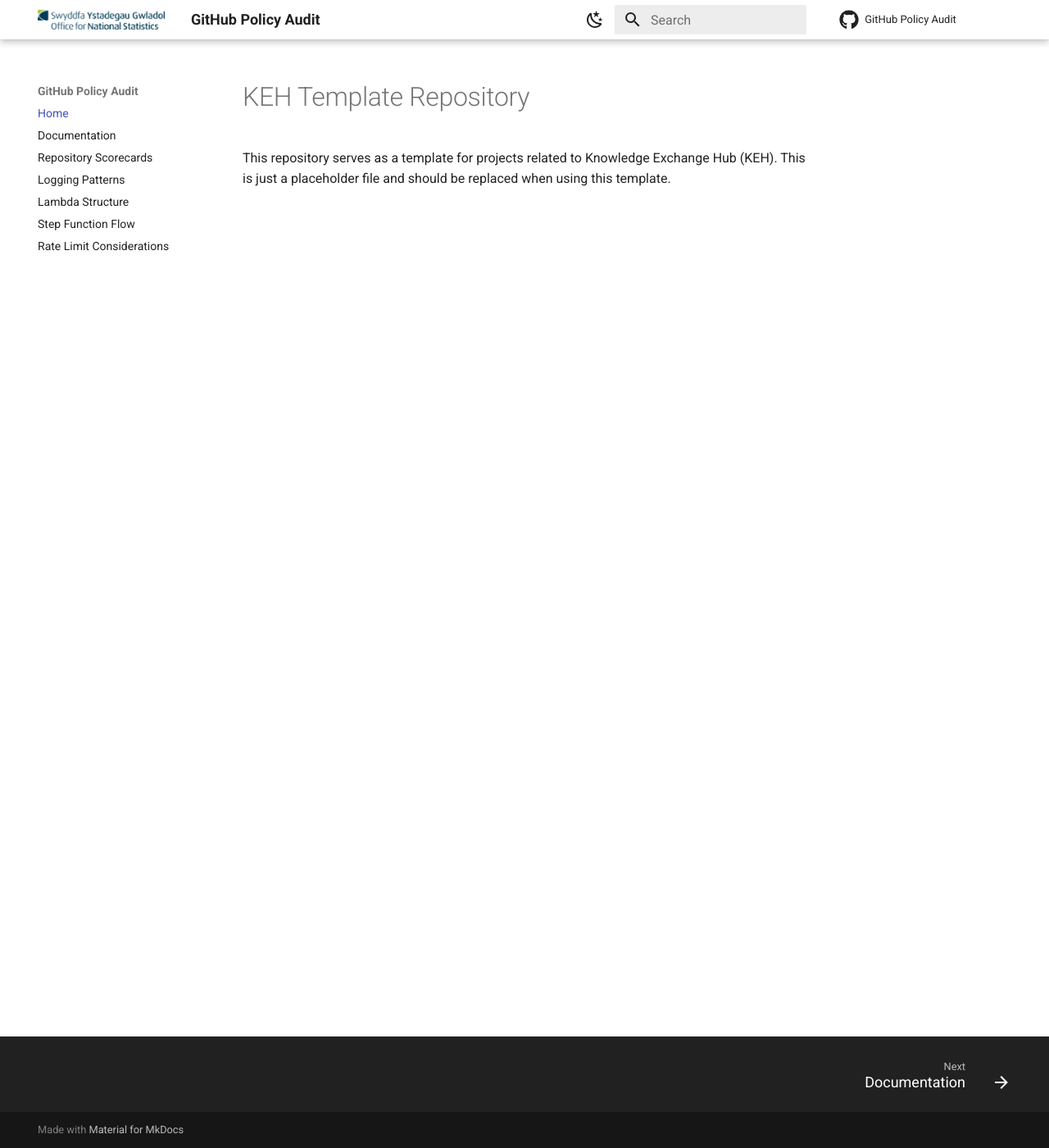
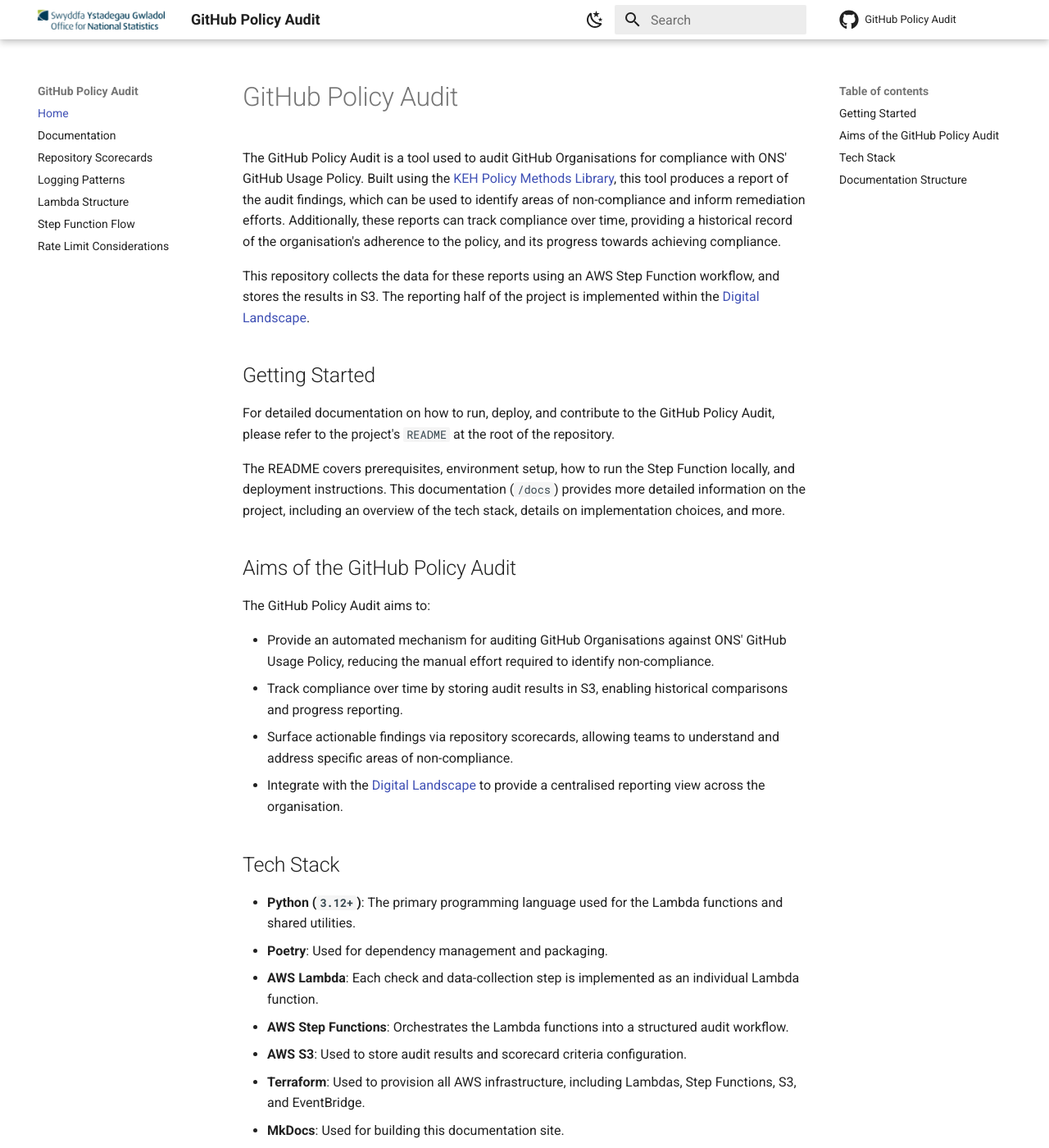
Before and after one commit to ONS-Innovation/keh-github-policy-audit, an MkDocs documentation site: the page built from docs/index.md, in a window 1280 px wide and 1400 px high. Shown: the whole window at 82% size. Built offline with MkDocs 1.6.1 and Material for MkDocs 9.7.7, drawn with Linux system fonts in a browser that asks for light colours; comment, search, counter and statistics services are not loaded; some of the changed text lies outside the part shown.

Commit message:
feat: update documentation for GitHub Policy Audit tool and its aims

````diff
--- a/docs/index.md
+++ b/docs/index.md
@@ -1,4 +1,48 @@
-# KEH Template Repository
+# GitHub Policy Audit
 
-This repository serves as a template for projects related to Knowledge Exchange Hub (KEH).
-This is just a placeholder file and should be replaced when using this template.
+The GitHub Policy Audit is a tool used to audit GitHub Organisations for compliance with ONS' GitHub Usage Policy. Built using the [KEH Policy Methods Library](https://github.com/ONS-Innovation/keh-policy-methods-library), this tool produces a report of the audit findings, which can be used to identify areas of non-compliance and inform remediation efforts. Additionally, these reports can track compliance over time, providing a historical record of the organisation's adherence to the policy, and its progress towards achieving compliance.
+
+This repository collects the data for these reports using an AWS Step Function workflow, and stores the results in S3. The reporting half of the project is implemented within the [Digital Landscape](https://github.com/ONSdigital/keh-digital-landscape).
+
+## Getting Started
+
+For detailed documentation on how to run, deploy, and contribute to the GitHub Policy Audit, please refer to the project's `README` at the root of the repository.
+
+The README covers prerequisites, environment setup, how to run the Step Function locally, and deployment instructions.
+This documentation (`/docs`) provides more detailed information on the project, including an overview of the tech stack, details on implementation choices, and more.
+
+## Aims of the GitHub Policy Audit
+
+The GitHub Policy Audit aims to:
+
+- Provide an automated mechanism for auditing GitHub Organisations against ONS' GitHub Usage Policy, reducing the manual effort required to identify non-compliance.
+- Track compliance over time by storing audit results in S3, enabling historical comparisons and progress reporting.
+- Surface actionable findings via repository scorecards, allowing teams to understand and address specific areas of non-compliance.
+- Integrate with the [Digital Landscape](https://github.com/ONSdigital/keh-digital-landscape) to provide a centralised reporting view across the organisation.
+
+## Tech Stack
+
+- **Python (`3.12+`)**: The primary programming language used for the Lambda functions and shared utilities.
+- **Poetry**: Used for dependency management and packaging.
+- **AWS Lambda**: Each check and data-collection step is implemented as an individual Lambda function.
+- **AWS Step Functions**: Orchestrates the Lambda functions into a structured audit workflow.
+- **AWS S3**: Used to store audit results and scorecard criteria configuration.
+- **Terraform**: Used to provision all AWS infrastructure, including Lambdas, Step Functions, S3, and EventBridge.
+- **MkDocs**: Used for building this documentation site.
+- **GitHub Actions**: Used for CI/CD, including running tests, linting, and deploying documentation to GitHub Pages.
+- **Markdownlint**: Used for linting Markdown files in the documentation.
+- **MegaLinter**: Used as a catch-all linter across the codebase.
+- **Ruff + MyPy**: Used for linting and type checking the Python codebase.
+
+## Documentation Structure
+
+```bash
+docs/
+├── index.md                        # This file.
+├── documentation.md                # How the project documentation is structured.
+├── repository-scorecards.md        # How repositories are scored for compliance.
+├── logging-patterns.md             # Structured logging conventions used across the project.
+├── lambda-structure.md             # How Lambda functions are organised and structured.
+├── step-function-flow.md           # The AWS Step Function workflow that orchestrates the audit.
+└── rate-limit-considerations.md    # How the tool handles GitHub API rate limits.
+```
````
